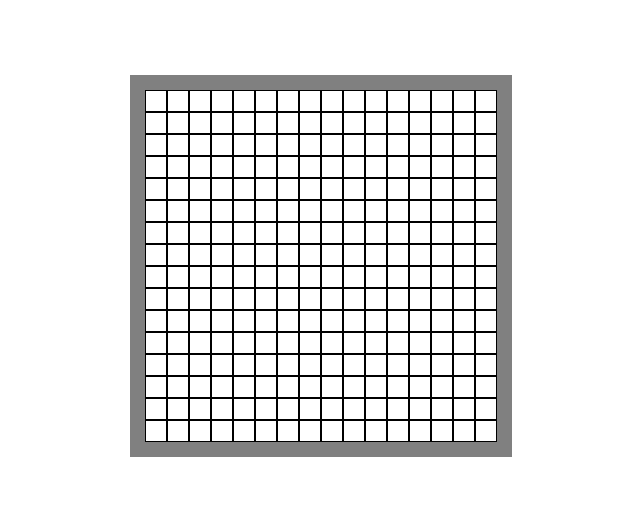
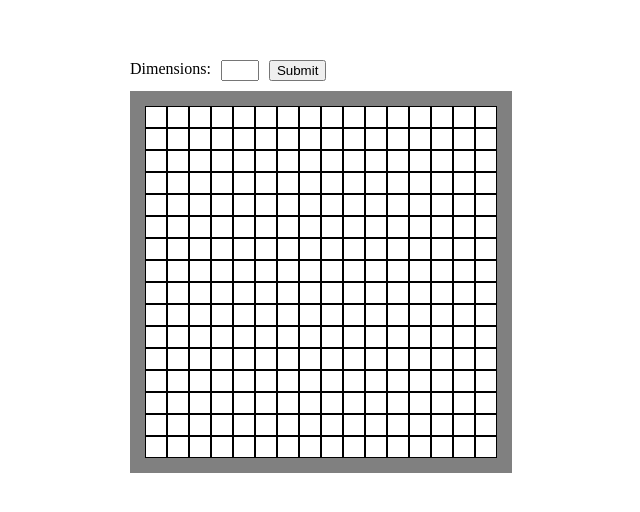
Before and after one commit to edwincheng0530/etch-a-sketch, a plain HTML site: page index.html in a window 1280 px wide. Shown: the part 142-654 px from the top of the page, without its empty margins (319-959 px from the left). Drawn offline with Linux system fonts and the light colour scheme.

Commit message:
Create base template of changing dimensions

```diff
--- a/index.html
+++ b/index.html
@@ -6,8 +6,16 @@
         <link rel="stylesheet" href="./styles.css">
     </head>
     <body>
-        <div class="container">
+        <div class="etch">
+            <div>
+                <div class="dimension-tag">
+                    <div>Dimensions:</div>
+                    <input id="dimension-input">
+                    <button id="button">Submit</button>
+                </div>
+            </div>
 
+            <div class="container"></div>
         </div>
 
         <script src="javascript.js"></script>
--- a/javascript.js
+++ b/javascript.js
@@ -19,6 +19,5 @@ const squares = document.querySelectorAll('.column');
 squares.forEach(column => {
     column.addEventListener('mouseover', function() {
         column.classList.add('black');
-        console.log('hi:)');
     })
 });
--- a/styles.css
+++ b/styles.css
@@ -1,4 +1,4 @@
-html, body {
+html, body, .fakebody {
     height: 100%;
 }
 
@@ -6,6 +6,22 @@ body {
     display:flex;
     align-items: center;
     justify-content: center;
+}
+
+.etch {
+    display:flex;
+    flex-direction: column;
+    gap: 10px;
+}
+
+.dimension-tag {
+    display: flex;
+    gap: 10px;
+}
+
+#dimension-input {
+    width: 30px;
+    text-align: center;
 }
 
 .container {
```
